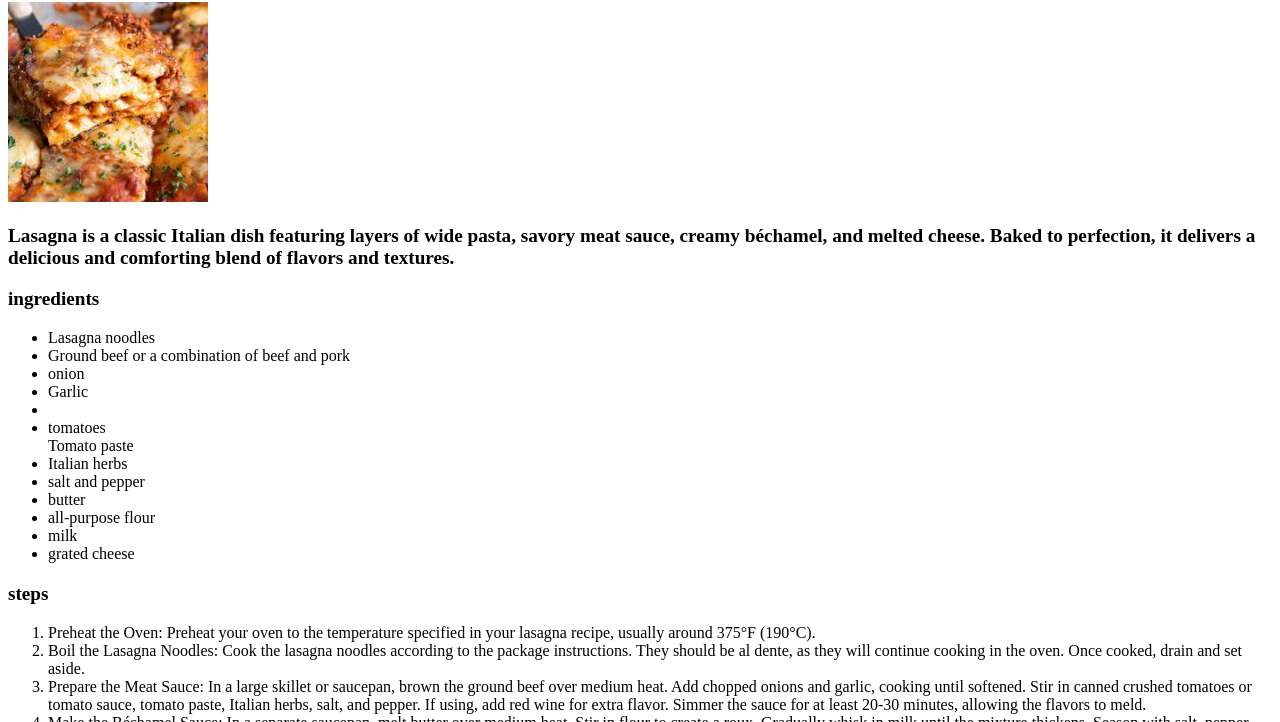
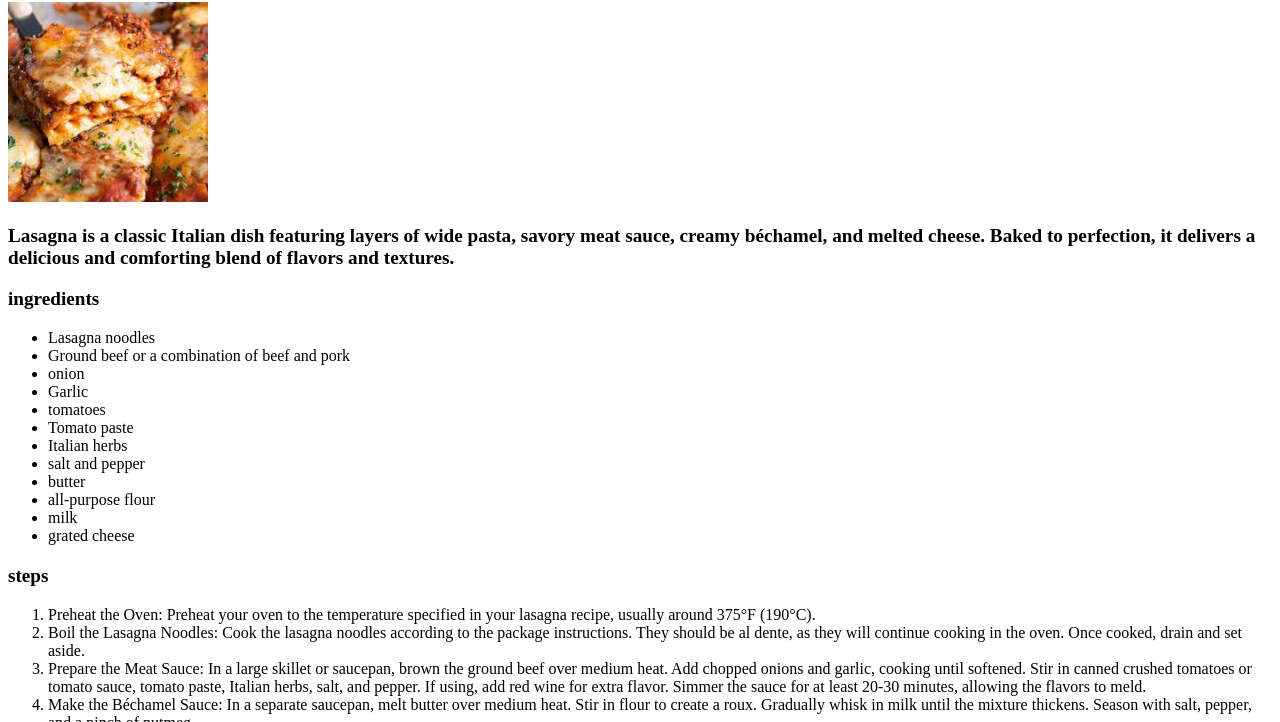
Before and after one commit to ABRAR66333/odin-recipes, a plain HTML site: page recipes/lasagna.html in a window 1280 px wide. Shown: the part 78-800 px from the top of the page. Drawn offline with Linux system fonts and the light colour scheme.

Commit message:
error corrected

```diff
--- a/recipes/lasagna.html
+++ b/recipes/lasagna.html
@@ -29,9 +29,9 @@ img{
     <li>Lasagna noodles</li>
     <li>Ground beef or a combination of beef and pork</li>
     <li>onion</li>
-    <li>Garlic<li>
+    <li>Garlic</li>
     <li>tomatoes</li>
-    </li>Tomato paste</li>
+    <li>Tomato paste</li>
     <li>Italian herbs</li>
     <li>salt and pepper</li>
     <li>butter</li>
```
